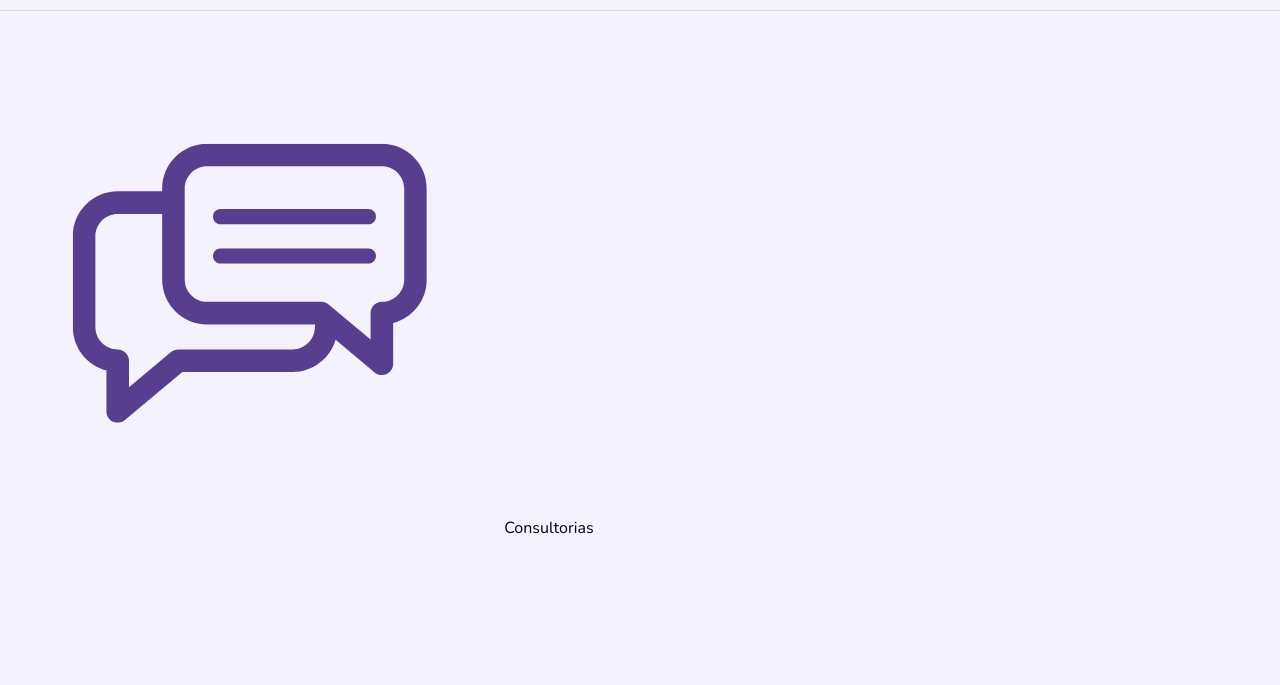
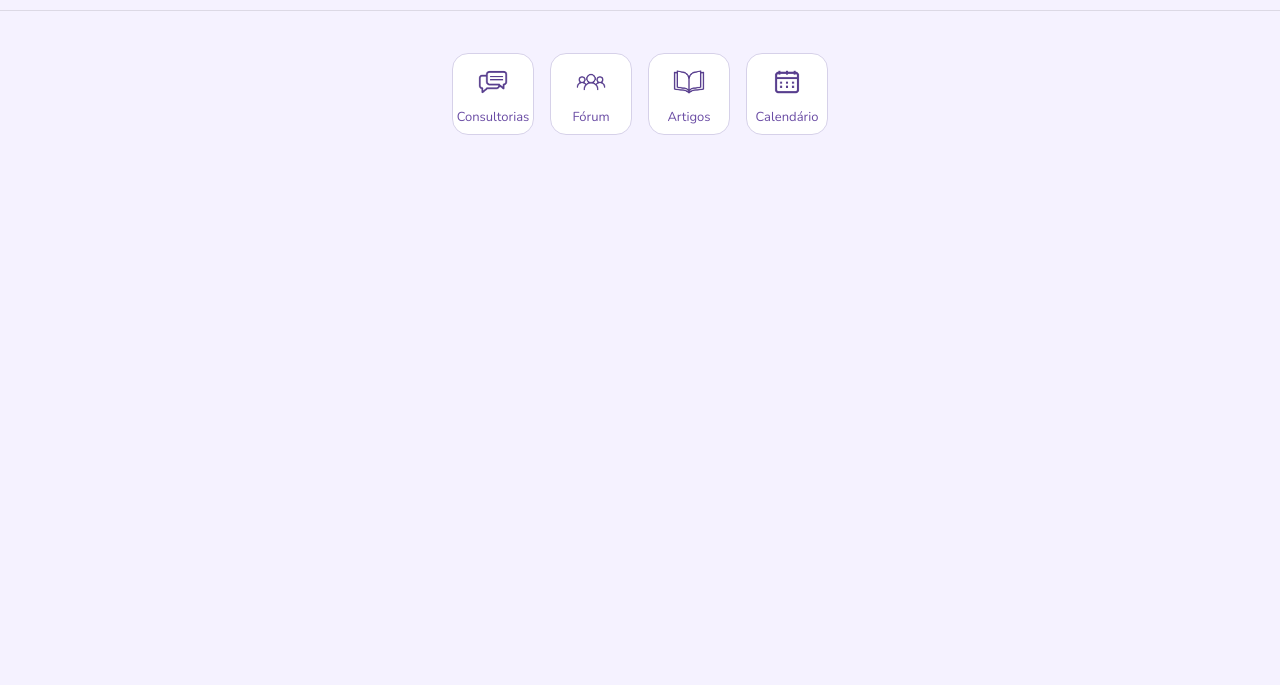
Before and after one commit to Gustsaz/TCC_maes, a plain HTML site: page Home/header.html in a window 1280 px wide. Shown: the part 65-750 px from the top of the page. Drawn offline with Linux system fonts and the light colour scheme.

Commit message:
Update header.css

```diff
--- a/Home/header.css
+++ b/Home/header.css
@@ -12,6 +12,12 @@ body {
   font-family: "Nunito", sans-serif;
 }
 
+.botao-link {
+  text-decoration: none;
+  color: inherit;
+}
+
+/*HEADER*/
 .top-header {
   width: 100%;
   margin: 0 auto;
@@ -100,6 +106,7 @@ body {
   cursor: pointer;
 }
 
+/*BODY*/
 .divisor{
   width: 100%;
   height: 1px;
@@ -109,6 +116,47 @@ body {
   margin-top: 5px;
 }
 
+/*BOTÔES*/
+.botoes {
+  display: flex;
+  justify-content: center;
+  gap: 16px;
+  padding: 20px 10px;
+  flex-wrap: wrap;
+}
+
+.botao-item {
+  background-color: #fff;
+  border: 1.5px solid #d6d1e9;
+  border-radius: 16px;
+  width: 80px;
+  height: 80px;
+  display: flex;
+  flex-direction: column;
+  align-items: center;
+  justify-content: center;
+  text-align: center;
+  font-family: "Nunito", sans-serif;
+  font-size: 13px;
+  color: #6a4ca4;
+  cursor: pointer;
+
+  transition: transform 0.2s ease, box-shadow 0.2s ease;
+}
+
+.botao-item:hover {
+  transform: scale(1.07);
+  box-shadow: 0 4px 10px rgba(0, 0, 0, 0.08);
+}
+
+.botao-item img {
+  width: 40px;
+  height: 40px;
+  margin-bottom: 6px;
+}
+
+
+/*RESPONSIVIDADE*/
 /*tablet */
 @media (max-width: 768px) {
   .top-header {
@@ -196,18 +244,24 @@ body {
 
 .search-box {
   animation: fadeSlideDown 0.6s ease-out forwards;
-  animation-delay: 0.6s
+  animation-delay: 0.2s
   opacity: 0;
 }
 
 .user-avatar {
   animation: fadeSlideDown 0.6s ease-out forwards;
-  animation-delay: 0.4s;
+  animation-delay: 0.2s;
   opacity: 0;
 }
 
 .divisor{
   animation: fadeSlideLeft 0.6s ease-out forwards;
-  animation-delay: 0.6s;
+  animation-delay: 0.2s;
   opacity: 0;
 }
+
+.botoes{
+  animation: fadeSlideDown 0.6s ease-out forwards;
+  animation-delay: 0.2s;
+  opacity: 0;
+}
```
